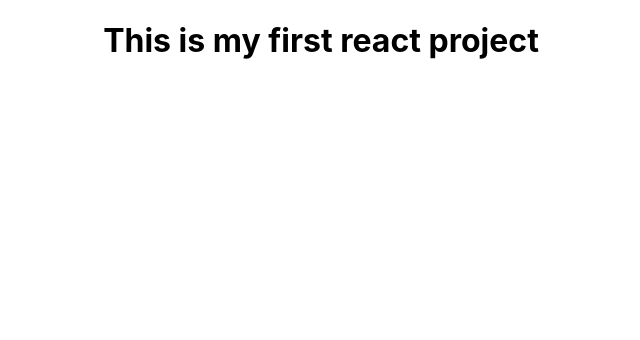
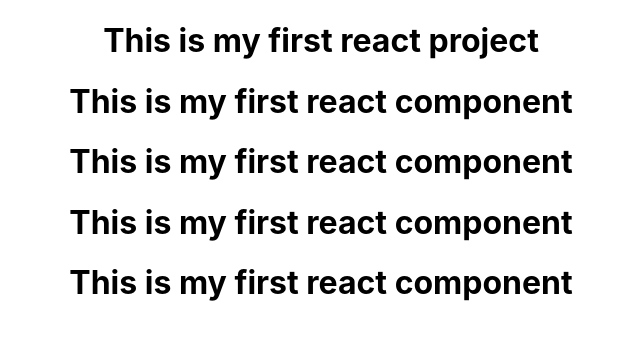
Before and after one commit to PathumSanjana/DemoApplication-React-Js, a React (Create React App) app: page / in a window 1280 px wide. Shown: the top 340 px of the page, without its empty margins (319-959 px from the left). Built offline with nearby package versions, Linux system fonts and the light colour scheme.

Commit message:
add a component

```diff
--- a/src/App.js
+++ b/src/App.js
@@ -1,10 +1,15 @@
 import logo from './logo.svg';
 import './App.css';
+import PartOne from './components/PartOne';
 
 function App() {
   return (
     <div className="App">
      <h1>This is my first react project </h1>
+     <PartOne/>
+     <PartOne/>
+     <PartOne/>
+     <PartOne/>
     </div>
   );
 }
--- /dev/null
+++ b/src/components/PartOne.js
@@ -0,0 +1,7 @@
+import React from 'react'
+
+export default function PartOne() {
+  return (
+    <div><h1>This is my first react component</h1></div>
+  )
+}
```
